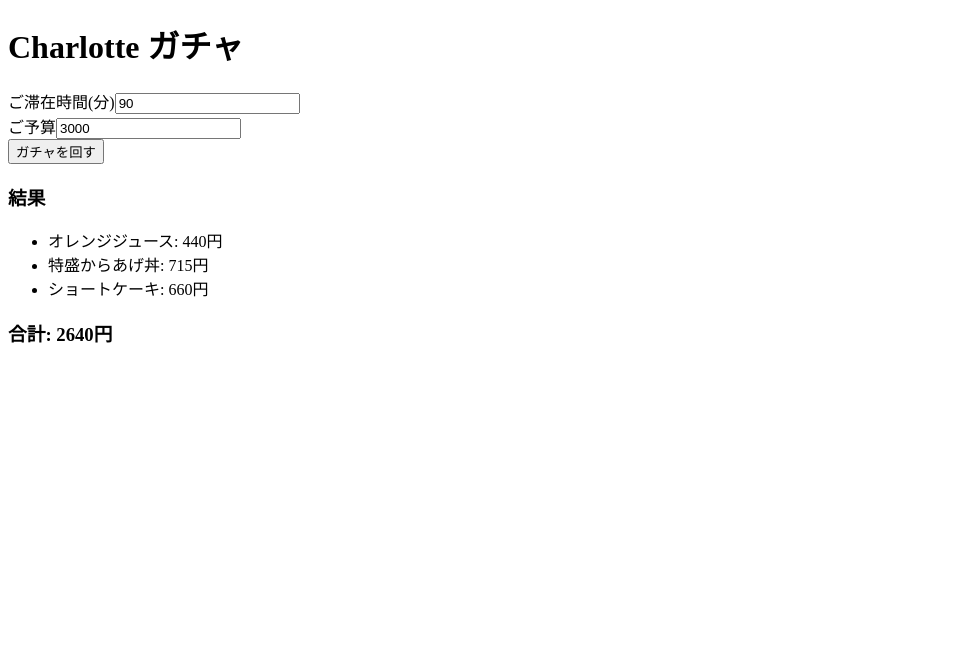
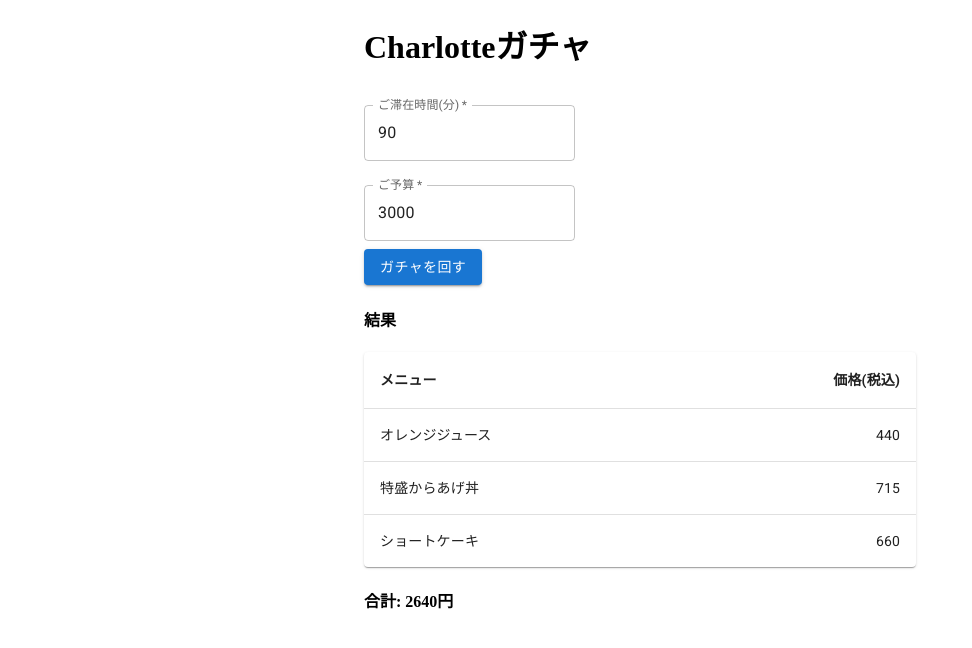
Before and after one commit to transparentt/gacha, a Next.js app: page / in a window 1280 px wide. Both pictures are taken after a click on the button "ガチャを回す". Shown: the top 648 px of the page, without its empty margins (0-972 px from the left). Built offline with nearby package versions, Linux system fonts and the light colour scheme.

Commit message:
Add material-ui

```diff
--- a/package.json
+++ b/package.json
@@ -9,6 +9,11 @@
     "lint": "next lint"
   },
   "dependencies": {
+    "@emotion/react": "^11.10.6",
+    "@emotion/styled": "^11.10.6",
+    "@fontsource/roboto": "^4.5.8",
+    "@mui/icons-material": "^5.11.9",
+    "@mui/material": "^5.11.10",
     "@next/font": "13.1.6",
     "@types/node": "18.14.0",
     "@types/react": "18.0.28",
--- a/pages/index.tsx
+++ b/pages/index.tsx
@@ -1,6 +1,20 @@
 import Head from "next/head";
 import { useState } from "react";
 import { useForm, SubmitHandler } from "react-hook-form";
+import Button from "@mui/material/Button";
+import TextField from "@mui/material/TextField";
+import Table from "@mui/material/Table";
+import TableBody from "@mui/material/TableBody";
+import TableCell from "@mui/material/TableCell";
+import TableContainer from "@mui/material/TableContainer";
+import TableHead from "@mui/material/TableHead";
+import TableRow from "@mui/material/TableRow";
+import Paper from "@mui/material/Paper";
+import Container from "@mui/material/Container";
+import "@fontsource/roboto/300.css";
+import "@fontsource/roboto/400.css";
+import "@fontsource/roboto/500.css";
+import "@fontsource/roboto/700.css";
 
 const menu: { [name: string]: number } = {
   メイドのオリジナルカクテル: 880,
@@ -130,57 +144,89 @@ export default function Home() {
   return (
     <>
       <Head>
-        <title>Charlotte ガチャ</title>
-        <meta name="description" content="harlotte 3000円ガチャ" />
-        <meta name="viewport" content="width=device-width, initial-scale=1" />
+        <title>Charlotteガチャ</title>
+        <meta name="description" content="Charlotte 3000円ガチャ" />
+        <meta name="viewport" content="initial-scale=1, width=device-width" />
       </Head>
+      <Container maxWidth="sm">
         <main>
-        <h1>Charlotte ガチャ</h1>
+          <h1>Charlotteガチャ</h1>
 
           <div>
             <form onSubmit={handleSubmit(onSubmit)}>
               <div>
-              <label>ご滞在時間(分)</label>
-              <input
+                <TextField
+                  required
+                  label="ご滞在時間(分)"
+                  id="outlined-basic"
+                  variant="outlined"
                   defaultValue="90"
+                  margin="normal"
                   {...register("stayTime", { required: true })}
                 />
                 {errors.stayTime && <span>必須</span>}
               </div>
               <div>
-              <label>ご予算</label>
-              <input
+                <TextField
+                  required
+                  label="ご予算"
+                  id="outlined-basic"
+                  variant="outlined"
                   defaultValue="3000"
+                  margin="normal"
                   {...register("budget", { required: true })}
                 />
                 {errors.budget && <span>必須</span>}
               </div>
 
               <div>
-              <button type="submit">ガチャを回す</button>
+                <Button variant="contained" type="submit">
+                  ガチャを回す
+                </Button>
               </div>
             </form>
           </div>
           <div>
-          <h3>{sumPrice + charge > charge ? "結果" : ""}</h3>
-          <ul>
+            <h4>{sumPrice + charge > charge ? "結果" : ""}</h4>
+            <TableContainer component={Paper}>
+              <Table sx={{ minWidth: 350 }} aria-label="simple table">
+                <TableHead>
+                  <TableRow>
+                    <TableCell>
+                      <b>メニュー</b>
+                    </TableCell>
+                    <TableCell align="right">
+                      <b>価格(税込)</b>
+                    </TableCell>
+                  </TableRow>
+                </TableHead>
+                <TableBody>
                   {resultMenuNames
-              ? resultMenuNames.map((menuName) => {
-                  return (
-                    <li key={menuName}>
-                      {menuName + ": " + menu[menuName] + "円"}
-                    </li>
-                  );
-                })
+                    ? resultMenuNames.map((menuName) => (
+                        <TableRow
+                          key={menuName}
+                          sx={{
+                            "&:last-child td, &:last-child th": { border: 0 },
+                          }}
+                        >
+                          <TableCell component="th" scope="row">
+                            {menuName}
+                          </TableCell>
+                          <TableCell align="right">{menu[menuName]}</TableCell>
+                        </TableRow>
+                      ))
                     : ""}
-          </ul>
-          <h3>
+                </TableBody>
+              </Table>
+            </TableContainer>
+            <h4>
               {sumPrice + charge > charge ? "合計: " : ""}
               {sumPrice + charge > charge ? sumPrice + charge : ""}
               {sumPrice + charge > charge ? "円" : ""}
-          </h3>
+            </h4>
           </div>
         </main>
+      </Container>
     </>
   );
 }
```
Also changed, not shown: 1 other file (tests, documents, lock files or other folders). Lines whose indentation alone changed are shown as unchanged.
